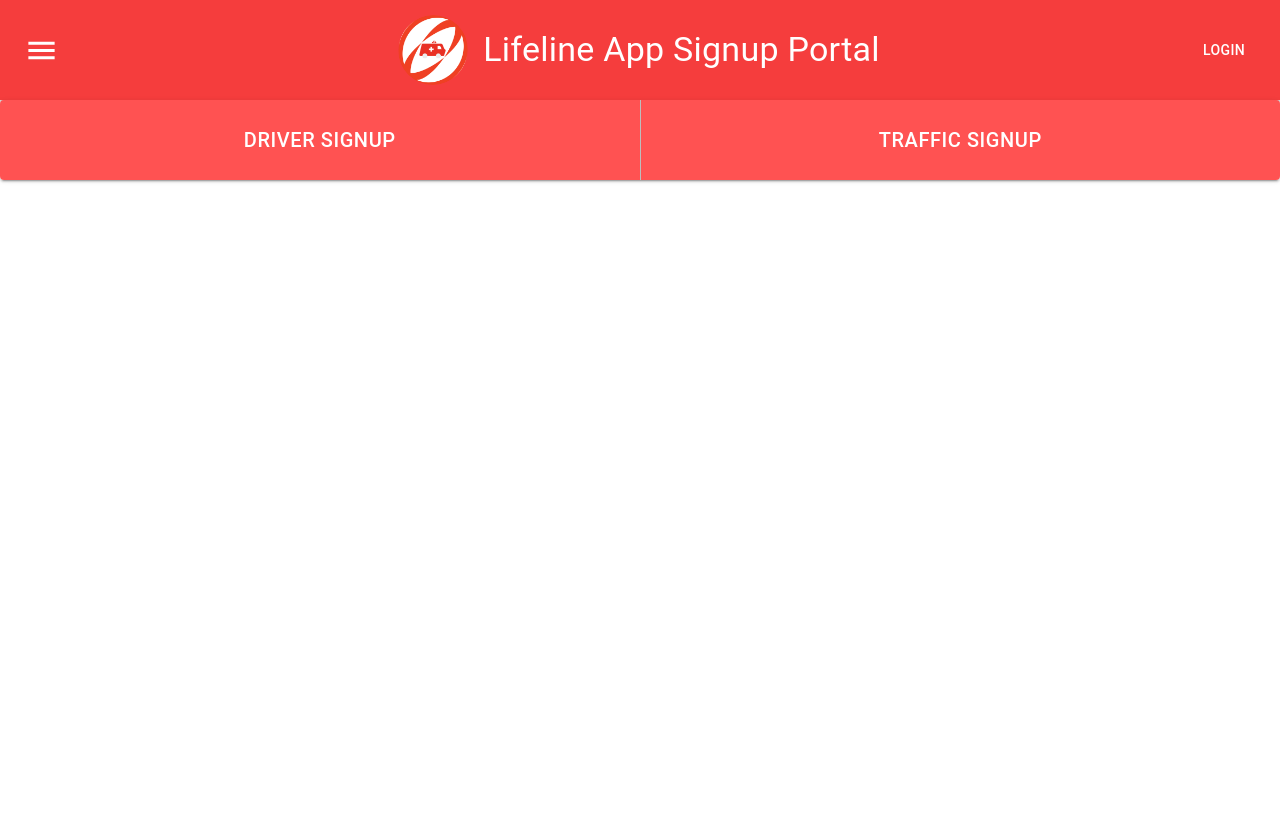
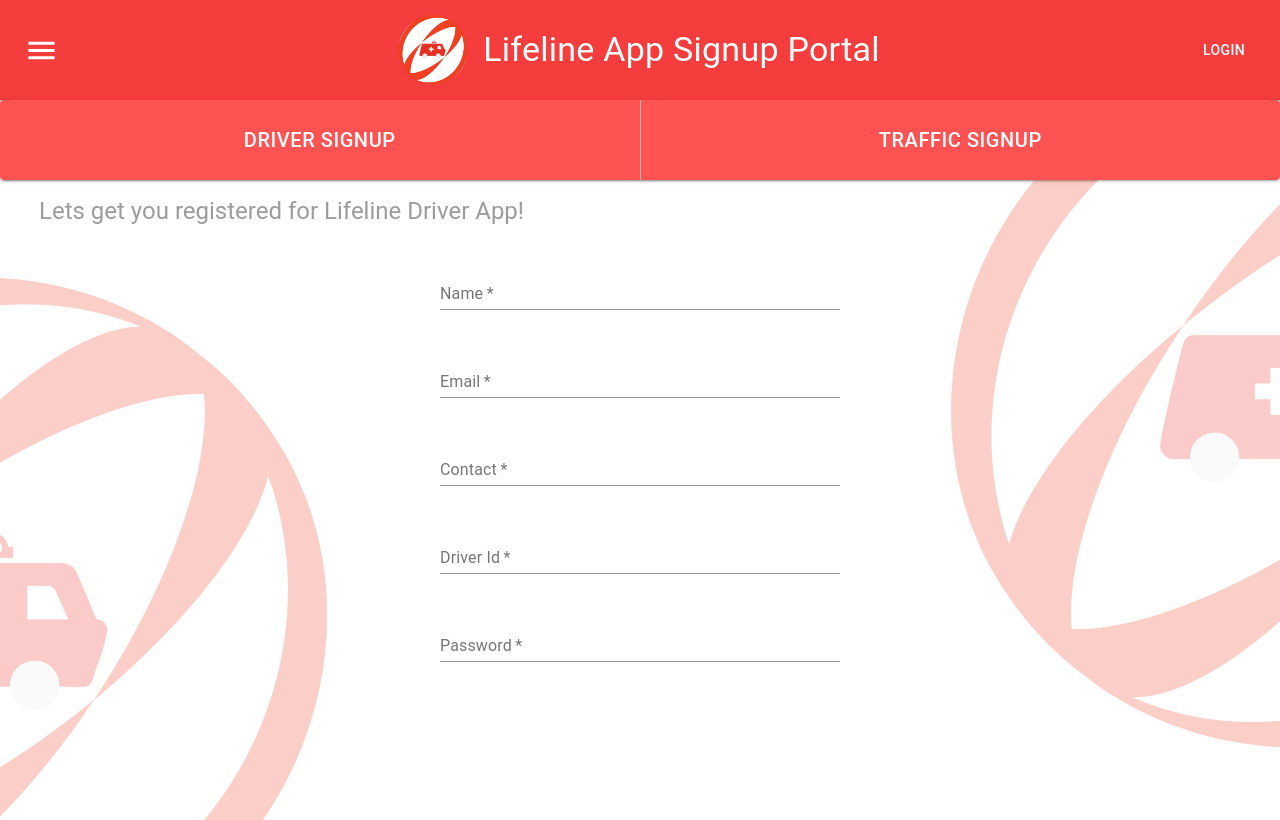
Before and after one commit to ShriBuzz/LifelineWeb, a React (Create React App) app: page / in a window 1280 px wide. Built offline with nearby package versions, Linux system fonts and the light colour scheme.

Commit message:
Add driver form

```diff
--- a/src/App.js
+++ b/src/App.js
@@ -2,12 +2,14 @@ import React from "react";
 
 import NavBar from "./components/NavBar";
 import Signup from "./components/Signup";
+import Driver from "./screens/Driver";
 
 const App = () => {
   return (
     <React.Fragment>
       <NavBar />
       <Signup />
+      <Driver />
     </React.Fragment>
   );
 };
--- /dev/null
+++ b/src/screens/Driver/index.js
@@ -0,0 +1,67 @@
+import React from "react";
+
+import Container from "@material-ui/core/Container";
+import Box from "@material-ui/core/Box";
+import TextField from "@material-ui/core/TextField";
+import Typography from "@material-ui/core/Typography";
+
+import * as D from "./styles";
+
+const Driver = () => {
+  return (
+    <Container fluid style={D.bg}>
+      <Typography variant="h5" style={D.text}>
+        Lets get you registered for Lifeline Driver App!
+      </Typography>
+      <Box component="form" style={D.Form}>
+        <TextField
+          required
+          id="standard"
+          label="Name"
+          type="text"
+          placeholder="Enter your name"
+          autoComplete="text"
+          style={D.input}
+        />
+        <TextField
+          required
+          id="standard"
+          label="Email"
+          type="email"
+          placeholder="Enter your email"
+          autoComplete="email"
+          style={D.input}
+        />
+        <TextField
+          required
+          id="standard"
+          label="Contact"
+          type="number"
+          placeholder="Enter your mobile no."
+          autoComplete="number"
+          style={D.input}
+        />
+        <TextField
+          required
+          id="standard"
+          label="Driver Id"
+          type="text"
+          placeholder="Enter your driver id"
+          autoComplete="text"
+          style={D.input}
+        />
+        <TextField
+          required
+          id="standard"
+          label="Password"
+          type="password"
+          placeholder="Enter your password"
+          autoComplete="current-password"
+          style={D.input}
+        />
+      </Box>
+    </Container>
+  );
+};
+
+export default Driver;
--- /dev/null
+++ b/src/screens/Driver/styles.js
@@ -0,0 +1,32 @@
+import background from "../../assets/bg.png";
+
+export const bg = {
+  display: "flex",
+  flexDirection: "column",
+  maxWidth: "100%",
+  height: "80vh",
+  margin: 0,
+  justifyContent: "flex-start",
+  //   alignItems: "center",
+  backgroundImage: `url(${background})`,
+  backgroundRepeat: "no-repeat",
+  backgroundSize: "cover"
+};
+
+export const Form = {
+  display: "flex",
+  flexDirection: "column",
+  justifyContent: "center",
+  alignItems: "center"
+};
+
+export const text = {
+  color: "#9D9C9C",
+  margin: 15
+};
+
+export const input = {
+  width: 400,
+  textAlign: "center",
+  margin: 20
+};
```
